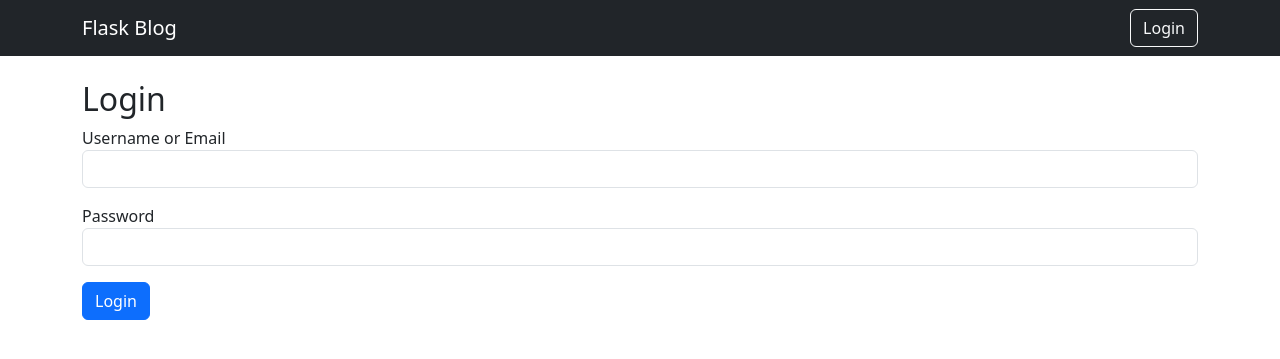
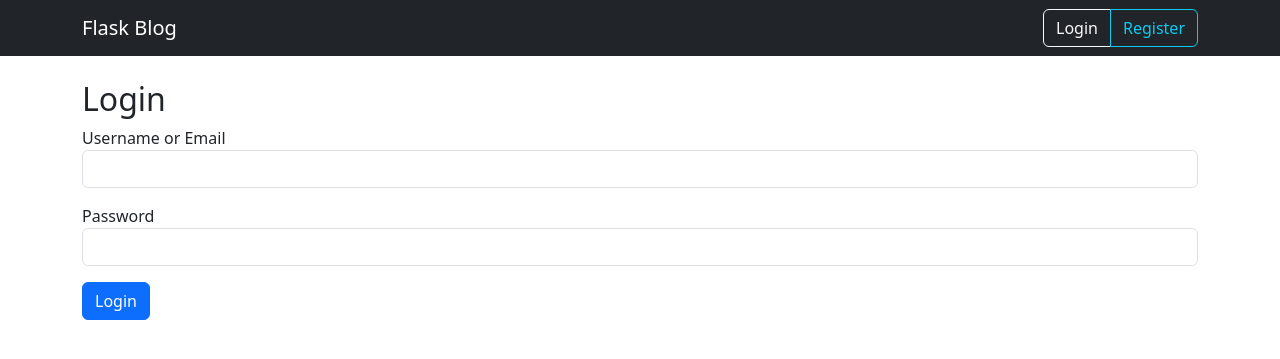
Before and after one commit to KwaneleMyeza/blog-app, a Flask app: a page that uses app/templates/base.html in a window 1280 px wide. Shown: the top 359 px of the page. Run offline with Flask 3, Linux system fonts and the light colour scheme.

Commit message:
Add register link to the navbar

```diff
--- a/app/templates/base.html
+++ b/app/templates/base.html
@@ -22,10 +22,17 @@
             <a class="btn btn-outline-warning" href="{{ url_for('auth.logout') }}">
               Logout
             </a>
-          {% else %}
-            <a class="btn btn-outline-light" href="{{ url_for('auth.login') }}">
-              Login
-            </a>
+            {% else %}
+            <div class="btn-group" role="group">
+              <a class="btn btn-outline-light"
+                 href="{{ url_for('auth.login') }}">
+                Login
+              </a>
+              <a class="btn btn-outline-info"
+                 href="{{ url_for('auth.register') }}">
+                Register
+              </a>
+            </div>
           {% endif %}
 
         </div>
```
